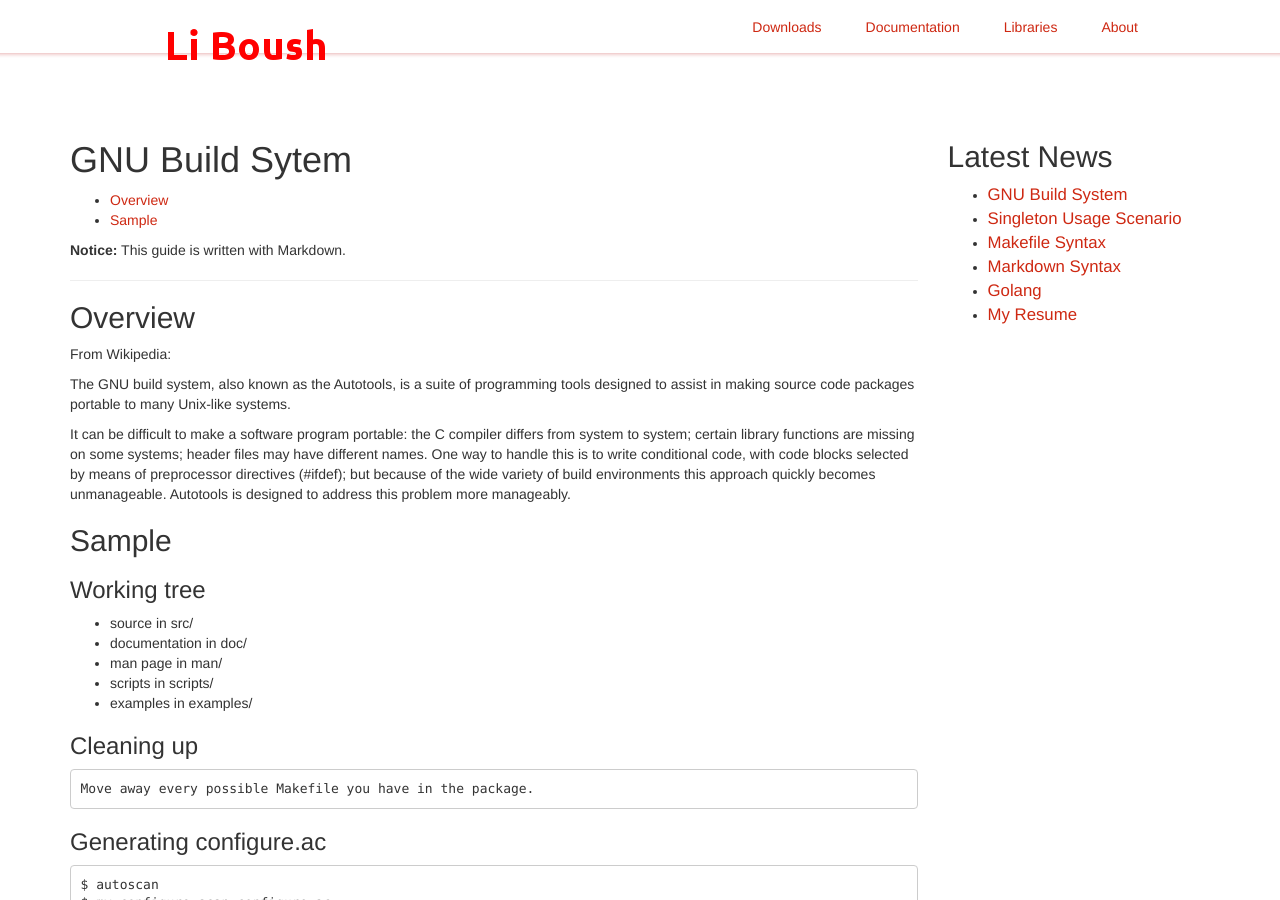
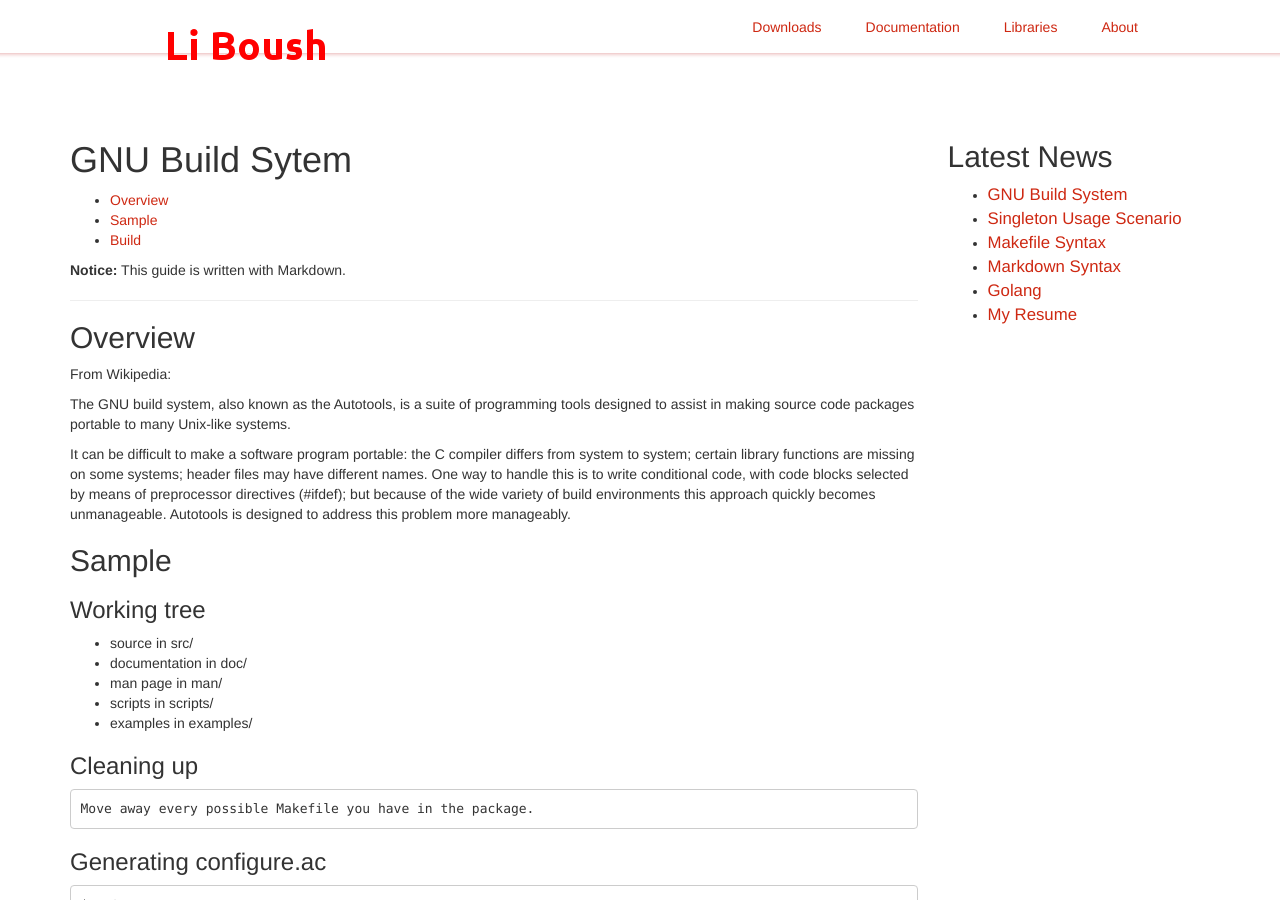
Before and after one commit to liboshi/liboshi.github.com, a Jekyll site: the page built from _posts/2015-10-30-gnu-build-system.md, in a window 1280 px wide and 900 px high. Built offline with Jekyll 4.4.1, drawn with Linux system fonts in a browser that asks for light colours; nearby versions of some CDN libraries; comment, search, counter and statistics services are not loaded.

Commit message:
o Update.

```diff
--- a/_posts/2015-10-30-gnu-build-system.md
+++ b/_posts/2015-10-30-gnu-build-system.md
@@ -8,6 +8,7 @@ GNU Build Sytem
 
 *   [Overview](#overview)
 *   [Sample](#sample)
+*   [Build](#build)
 
 **Notice:** This guide is written with Markdown.
 
@@ -123,7 +124,7 @@ It can be difficult to make a software program portable: the C compiler differs
     $ autoconf
 
 
-<h2 id="Build">Build</h2>
+<h2 id="build">Build</h2>
 
 ### How to build after autoconf
 
```
